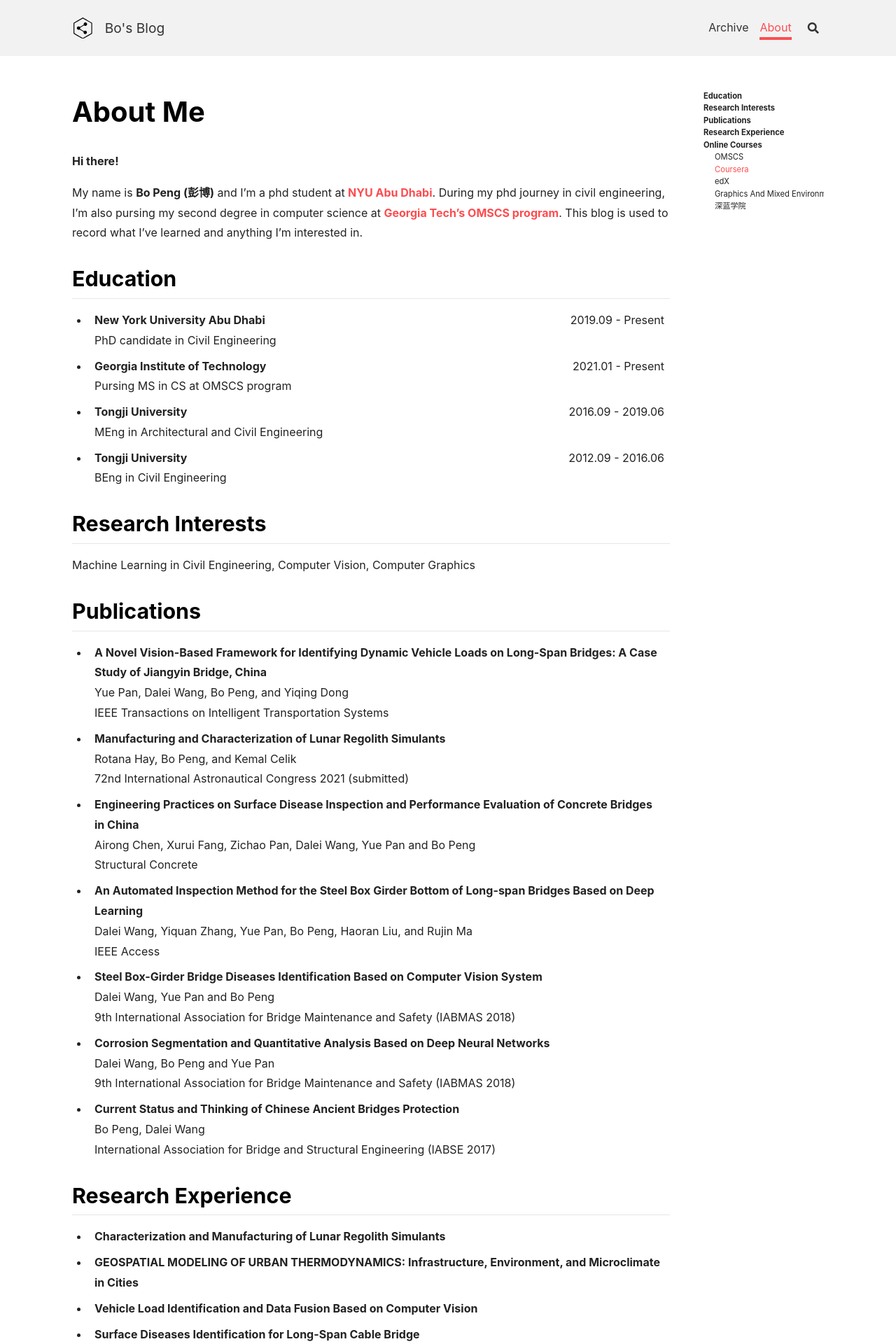
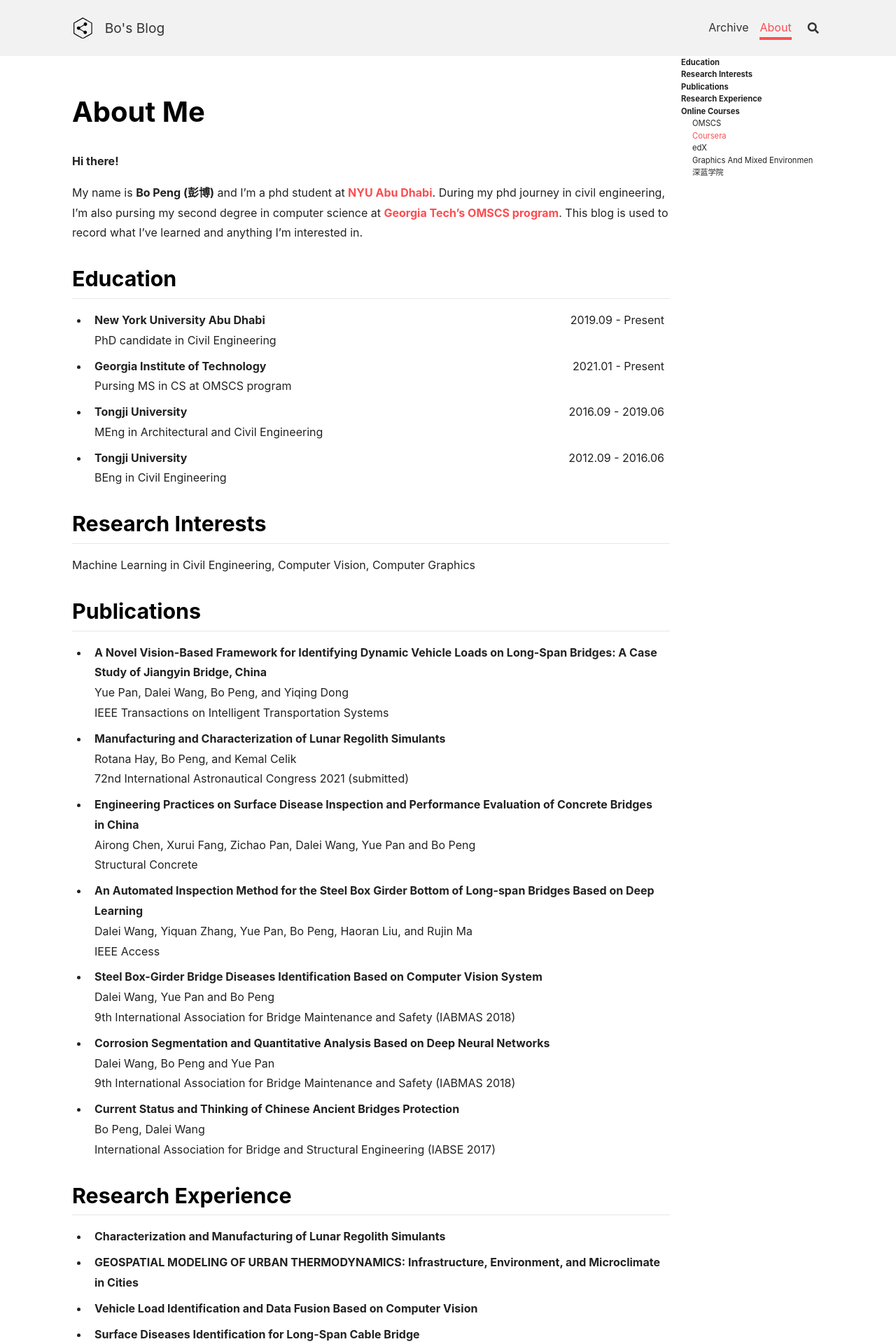
Before and after one commit to peng00bo00/peng00bo00_previous_blog, a Jekyll site: the page built from about.md, in a window 1280 px wide. Shown: the top 1920 px of the page at 70% size. Built offline with Jekyll 4.4.1, drawn with Linux system fonts in a browser that asks for light colours; nearby versions of some CDN libraries.

Commit message:
Update _page.scss

```diff
--- a/_sass/layout/_page.scss
+++ b/_sass/layout/_page.scss
@@ -60,7 +60,7 @@
 
 .page__aside {
   .toc-aside {
-    padding: map-get($spacers, 5) 0 map-get($spacers, 3) map-get($spacers, 5);
+    padding: map-get($spacers, 10) 0 map-get($spacers, 3) map-get($spacers, 5);
   }
 }
 
```
